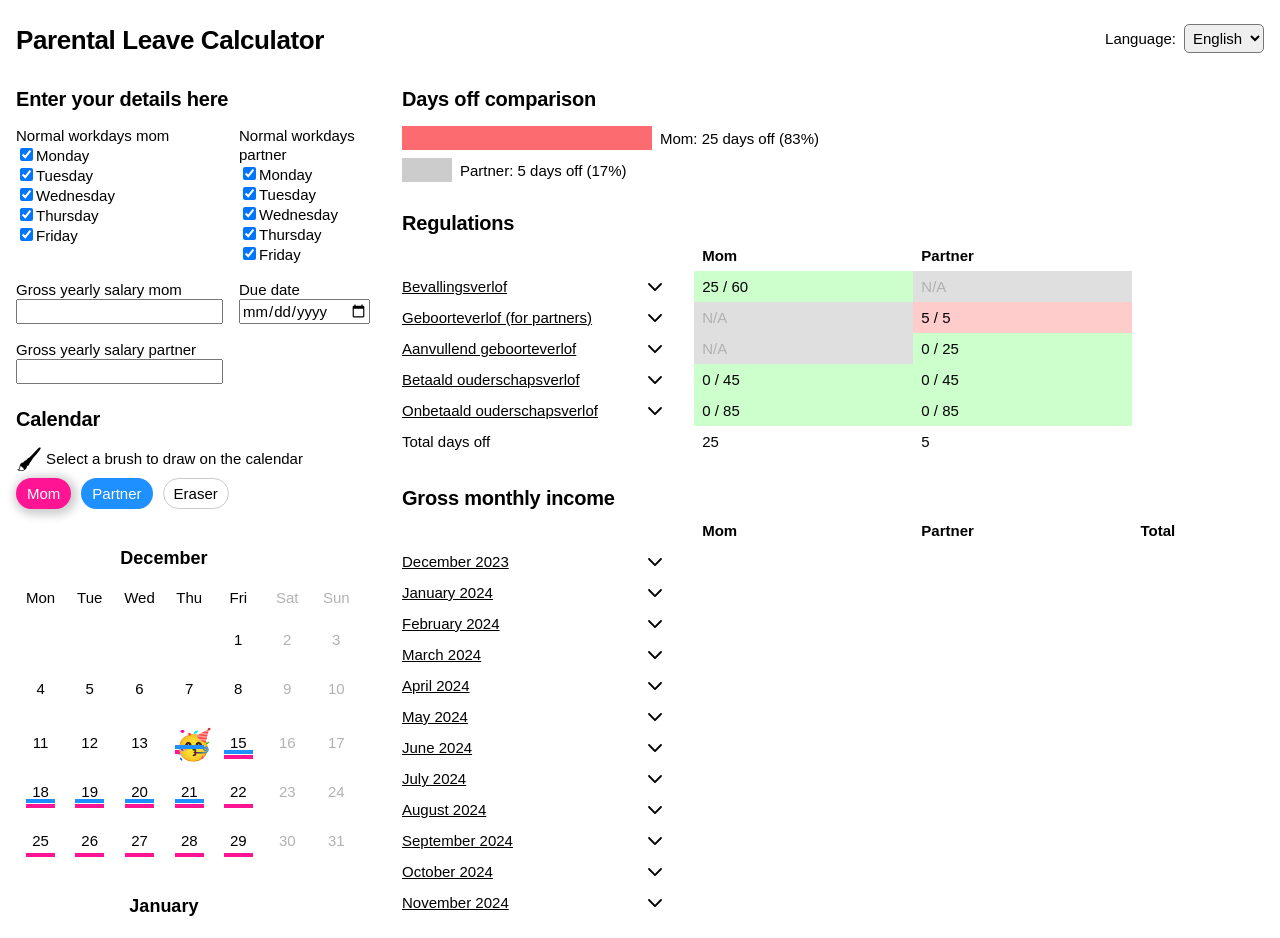
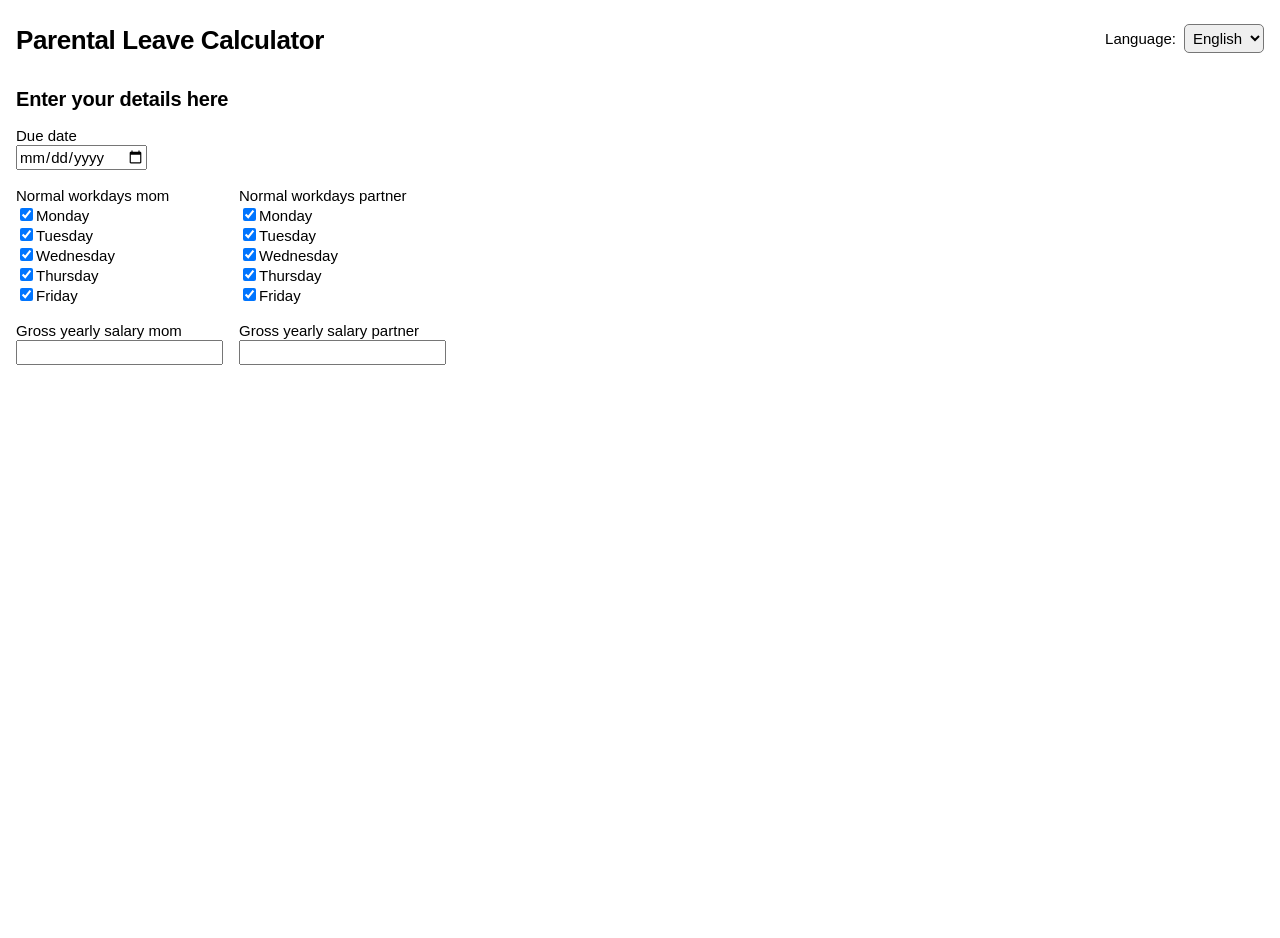
Before and after one commit to Thomas-Kuipers/verlofcalculator, a Vue app: page / in a window 1280 px wide. Shown: the top 938 px of the page. After the commit the page ends 800 px from the top, so only its background shows below. Built offline with nearby package versions, Linux system fonts and the light colour scheme.

Commit message:
Better setup

```diff
--- a/src/components/Calendar.vue
+++ b/src/components/Calendar.vue
@@ -105,13 +105,10 @@ function onMouseEnter(date: Date, visible: boolean) {
 </script>
 
 <template>
-    <div :class="$style.container">
+    <div :class="$style.container" v-if="leaveStore.personal.dueDate">
         <TextContent>
             <h2>{{ t('calendarTitle') }}</h2>
         </TextContent>
-
-        <p v-if="!leaveStore.personal.dueDate">First fill in your due date before you can use the calendar.</p>
-        <template v-else>
         <p>
             <span :class="$style.brushIcon">🖌</span> Select a brush to draw on the calendar
         </p>
@@ -164,14 +161,7 @@ function onMouseEnter(date: Date, visible: boolean) {
                     </td>
                 </tr>
             </template>
-                <thead>
-                <tr>
-                </tr>
-                </thead>
-                <tbody>
-                </tbody>
         </table>
-        </template>
     </div>
 </template>
 
--- a/src/components/Settings.vue
+++ b/src/components/Settings.vue
@@ -13,6 +13,14 @@ const { t } = translate()
         <TextContent>
             <h2>{{ t('settingsTitle') }}</h2>
         </TextContent>
+        <div :class="$style.item">
+            <label :class="$style.label">{{ t('setDueDate') }}</label>
+            <input
+                type="date"
+                @change="event => leaveStore.setDueDate(new Date(event.currentTarget.value))"
+            />
+        </div>
+
         <ul :class="$style.list">
             <li :class="$style.item">
                 <label :class="$style.label">{{ t('settingsWorkDaysMom') }}</label>
@@ -34,13 +42,6 @@ const { t } = translate()
                     :class="$style.salaryInput"
                     type="number"
                     @keyup="event => leaveStore.setGrossYearlySalary(parseInt(event.currentTarget.value), true)"
-                />
-            </li>
-            <li :class="$style.item">
-                <label :class="$style.label">{{ t('setDueDate') }}</label>
-                <input
-                    type="date"
-                    @change="event => leaveStore.setDueDate(new Date(event.currentTarget.value))"
                 />
             </li>
             <li :class="$style.item">
--- a/src/stores/leave.ts
+++ b/src/stores/leave.ts
@@ -176,7 +176,7 @@ export interface YearMonthRegulations {
 export const useLeaveStore = defineStore('leave', {
 	state: (): Leave => ({
 		personal: {
-			dueDate: new Date('2023-12-14'),
+			dueDate: null,
 			daysPerWeek: null,
 			grossYearlySalaryMom: null,
 			grossYearlySalarySecondParent: null,
@@ -742,7 +742,9 @@ export const useLeaveStore = defineStore('leave', {
 			}
 		},
 		setDueDate(dueDate: Date) {
-			this.personal.dueDate = dueDate
+			if (dueDate.getFullYear() > 2000) {
+				this.personal.dueDate = dueDate
+			}
 		},
 		setDragged() {
 			this.hasDragged = true
--- a/src/views/HomeView.vue
+++ b/src/views/HomeView.vue
@@ -9,8 +9,10 @@ import LanguageSelector from '@/components/LanguageSelector.vue'
 import DaysChart from '@/components/DaysChart.vue'
 import Settings from '@/components/Settings.vue'
 import FinancialMonthly from '@/components/FinancialMonthly.vue'
+import { useLeaveStore } from '@/stores/leave'
 
 const { t } = translate()
+const leaveStore = useLeaveStore()
 </script>
 
 <template>
@@ -26,7 +28,7 @@ const { t } = translate()
                 <Settings />
                 <Calendar />
             </div>
-            <aside :class="$style.aside">
+            <aside :class="$style.aside" v-if="leaveStore.personal.dueDate">
                 <DaysChart />
                 <table :class="$style.table">
                     <DaysUsage />
```
Lines whose indentation alone changed are shown as unchanged.
